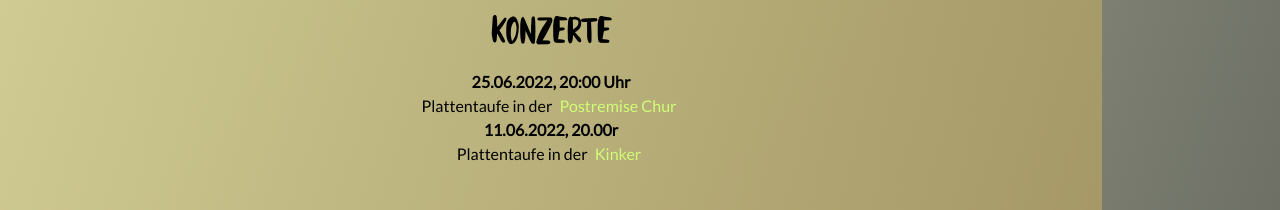
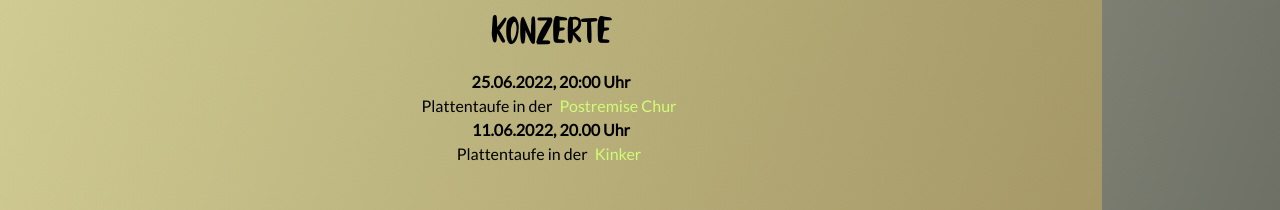
Before and after one commit to weeebr/noxx, a React (Create React App) app: page / in a window 1280 px wide. Shown: the part 1220-1430 px from the top of the page. Built offline with nearby package versions, Linux system fonts and the light colour scheme.

Commit message:
fix rr :D

```diff
--- a/src/pages/Home.js
+++ b/src/pages/Home.js
@@ -54,7 +54,7 @@ const Home = forwardRef((props, ref) => {
       </p>
 
       <p>
-        <strong>11.06.2022, 20.00r</strong>
+        <strong>11.06.2022, 20.00 Uhr</strong>
         <br />Plattentaufe in der <a
           href="https://www.kinker.ch/"
           target="_blank"
```
